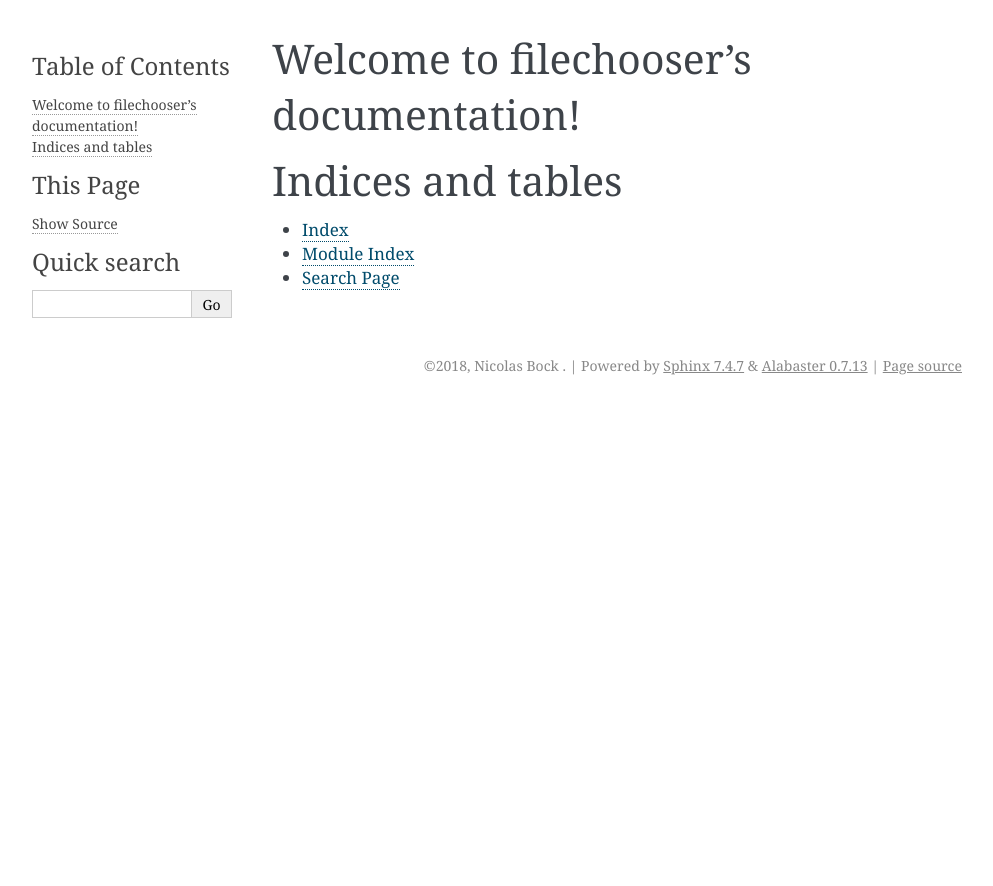
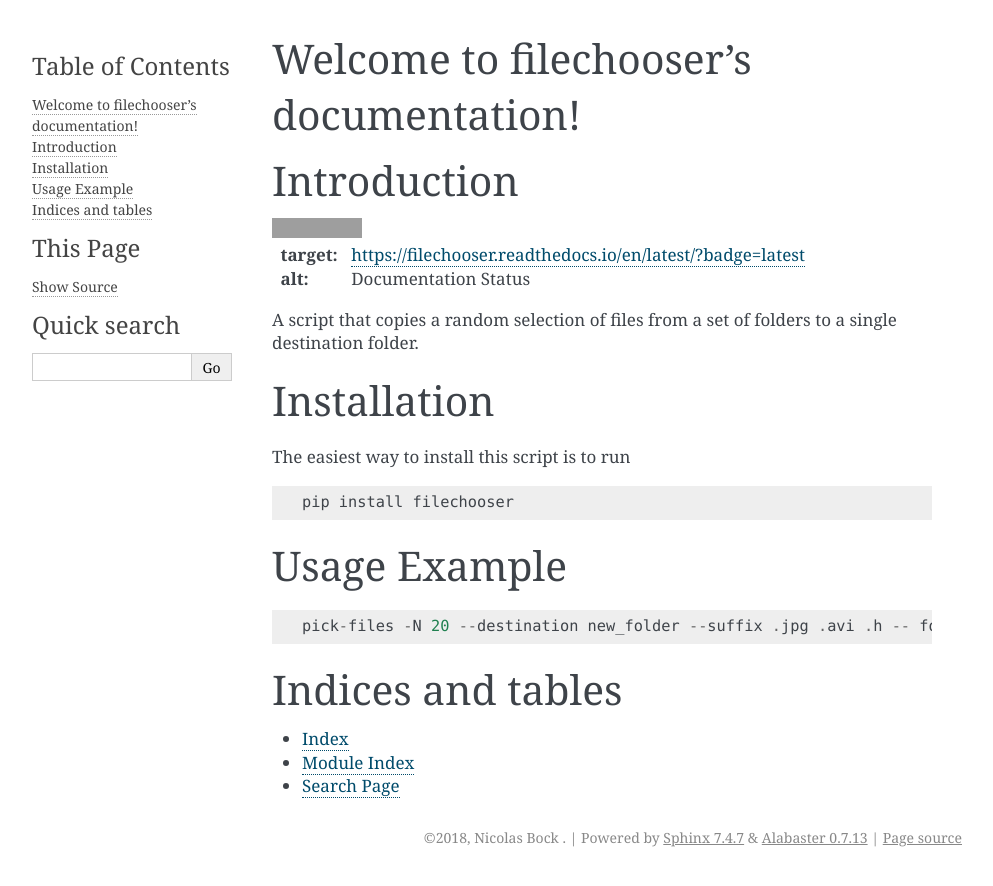
Before and after one commit to nicolasbock/filechooser, a Sphinx documentation site: the page built from docs/index.rst, in a window 1280 px wide. Shown: the top 886 px of the page, without its empty margins (148-1141 px from the left). Built offline with Sphinx 7.4.7, drawn with Linux system fonts in a browser that asks for light colours; grey boxes are pictures that could not be loaded.

Commit message:
Update documentation

```diff
--- a/docs/index.rst
+++ b/docs/index.rst
@@ -11,6 +6,31 @@ Welcome to filechooser's documentation!
    :caption: Contents:
 
 
+Introduction
+============
+
+.. image:: https://readthedocs.org/projects/filechooser/badge/?version=latest
+:target: https://filechooser.readthedocs.io/en/latest/?badge=latest
+:alt: Documentation Status
+
+A script that copies a random selection of files from a set of folders
+to a single destination folder.
+
+Installation
+============
+
+The easiest way to install this script is to run
+
+.. code::
+
+   pip install filechooser
+
+Usage Example
+=============
+
+.. code::
+
+   pick-files -N 20 --destination new_folder --suffix .jpg .avi .h -- folder1 folder2
 
 Indices and tables
 ==================
```
Also changed, not shown: other parts of docs/index.rst (+0 -5 lines).
